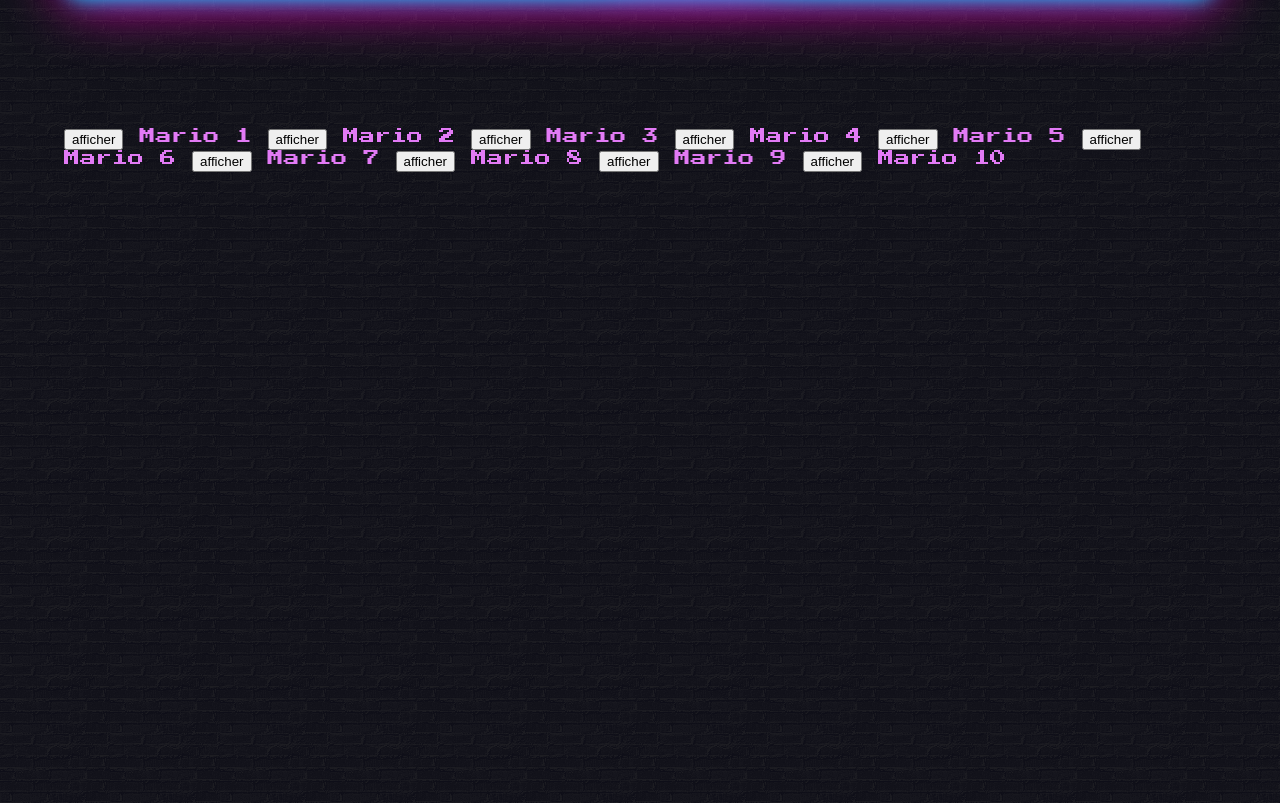
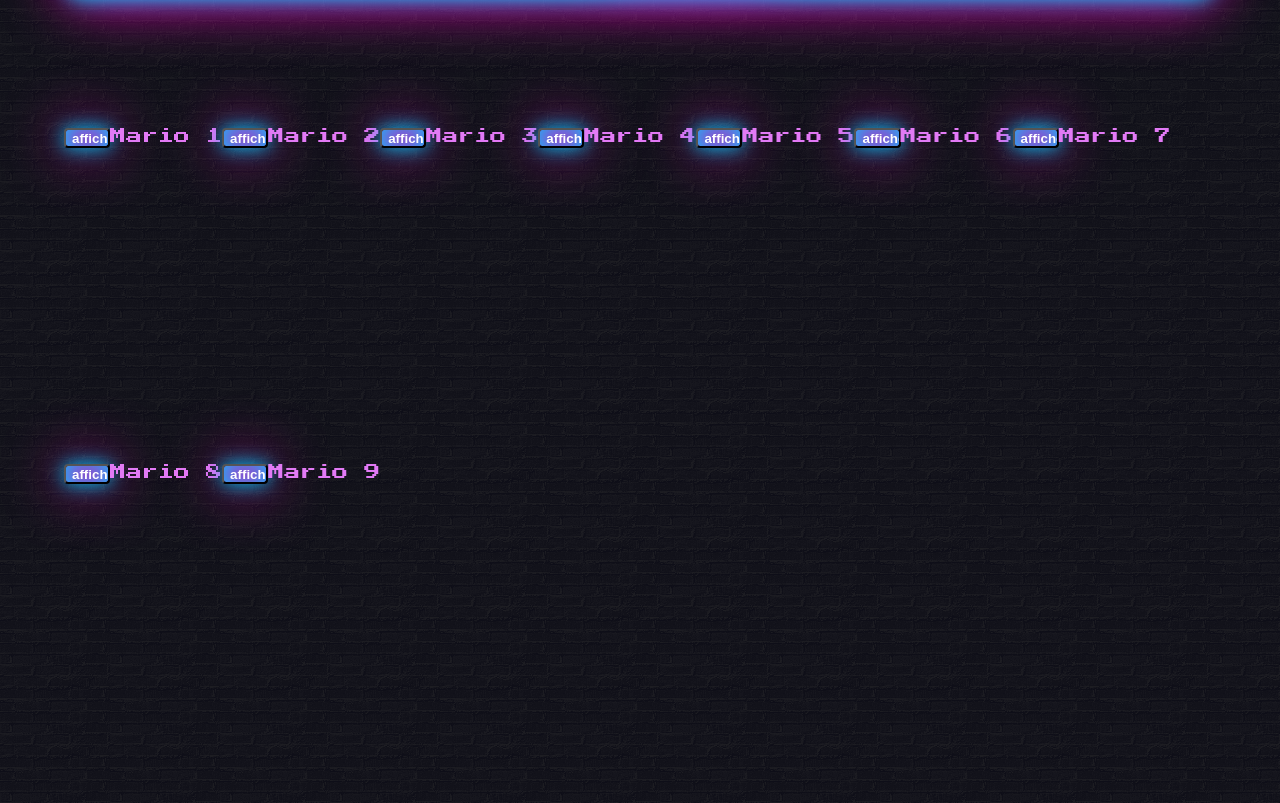
Before and after one commit to STAM0283/Quiz-Project-Continue, a plain HTML site: page index.html in a window 1280 px wide. Shown: the part 2958-3761 px from the top of the page. Drawn offline with Linux system fonts and the light colour scheme.

Commit message:
Display picture flex

```diff
--- a/index.html
+++ b/index.html
@@ -375,7 +375,7 @@
         <label for="mario9">Mario 9</label>
         <input id="mario10" type="button" value="afficher">
         <input id="mario10bis" type="button" value="éclipser">
-        <label for="mario10">Mario 10</label>
+        <label for="mario10" id="label10">Mario 10</label>
         <table>
             <tr id="firstLine">
 
--- a/script.js
+++ b/script.js
@@ -234,13 +234,13 @@ input9.addEventListener("click", display => {
     mario9bis.style.display = "block";
 
 })
-input10.addEventListener("click", display => {
-    image10.style.display = "block";
-    input10.style.display = "none";
-    mario10bis.style.display = "block";
+// input10.addEventListener("click", display => {
+//     image10.style.display = "block";
+//     input10.style.display = "none";
+//     mario10bis.style.display = "block";
 
 
-})
+// })
 
 // cacher l'image :
 
@@ -308,10 +308,10 @@ mario9bis.addEventListener("click", cacher => {
 
 
 })
-mario10bis.addEventListener("click", cacher => {
-    mario10bis.style.display = "none";
-    image10.style.display = "none";
-    input10.style.display = "block";
+// mario10bis.addEventListener("click", cacher => {
+//     mario10bis.style.display = "none";
+//     image10.style.display = "none";
+//     input10.style.display = "block";
 
 
-})
+// })
--- a/style.css
+++ b/style.css
@@ -593,3 +593,24 @@ td{
 #mario10bis{
     display: none;
 }
+#picturesGalerie{
+    display: flex;
+    flex-wrap: wrap;
+}
+#picturesGalerie input{
+    width: 4%;
+    height: 20px;
+    cursor: pointer;
+    border-radius: 4px;
+    background-color: black;
+    color: white;
+    font-weight: bold;
+    box-shadow: 0px 0px 20px #00ccff,
+                inset 0px 0px 20px #00ccff,
+                0px 0px 60px #ff00c8,
+                inset 0px 0px 60px #ff00c8;
+
+}
+#mario10, #mario10bis, #label10{
+    display: none;
+}
```
